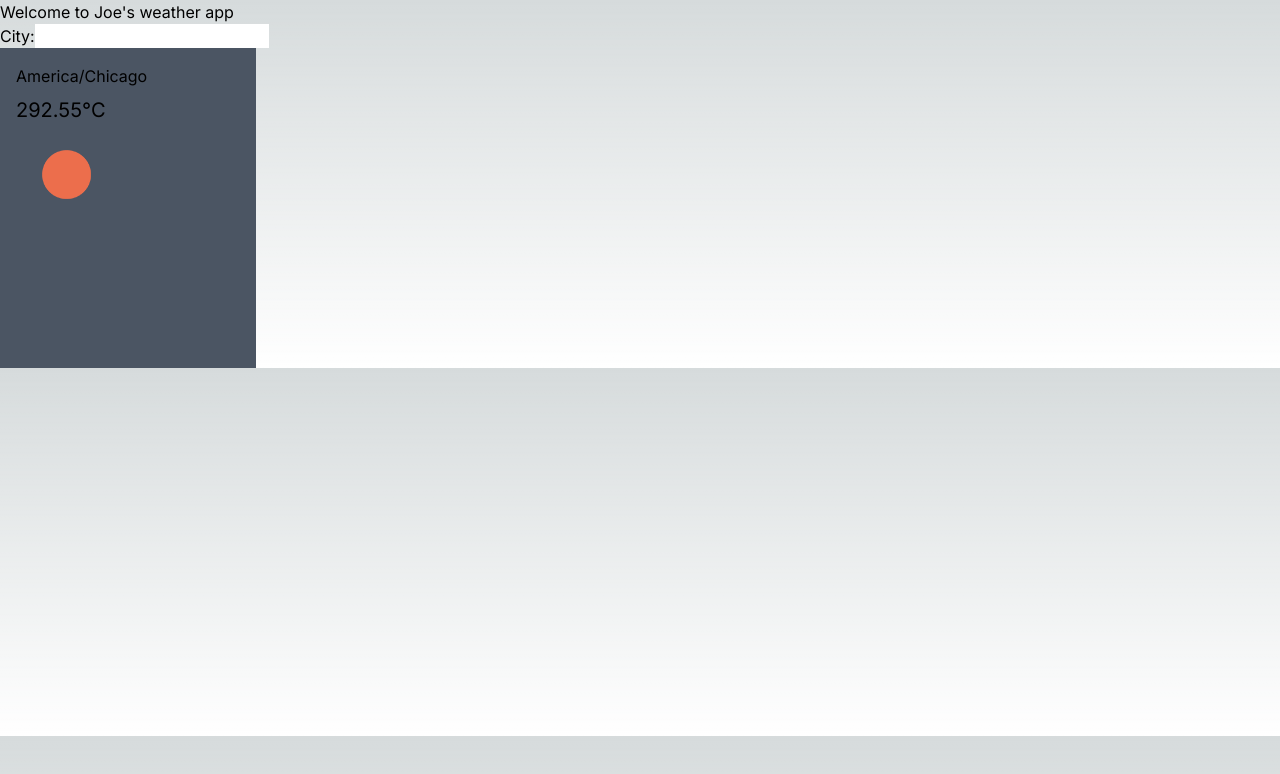
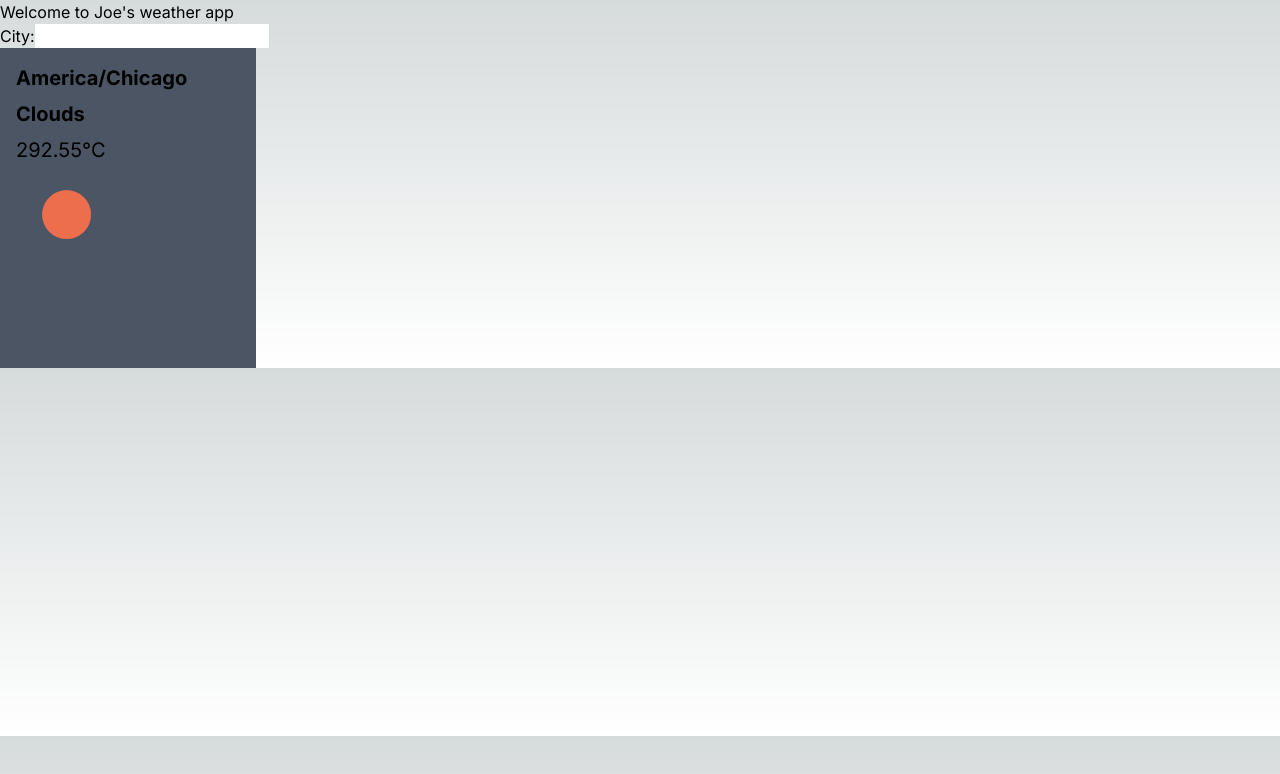
Before and after one commit to Joe-Fuller/weather-app, a Next.js app: page / in a window 1280 px wide. Shown: the top 774 px of the page. Built offline with nearby package versions, Linux system fonts and the light colour scheme.

Commit message:
fix weather type fetching

```diff
--- a/components/weatherCard.js
+++ b/components/weatherCard.js
@@ -3,11 +3,11 @@ import Image from "next/image";
 export default function WeatherCard({ weatherData }) {
   const location = weatherData.timezone;
   const temp = weatherData.current.temp;
-  const type = weatherData.current.weather.main;
+  const type = weatherData.current.weather[0].main;
   return (
     <div className="bg-gray-600 w-64 h-80 p-4">
-      <h2>{location}</h2>
-      <h2 className="text-2xl font-bold mb-2">{type}</h2>
+      <h2 className="text-xl font-bold mb-2">{location}</h2>
+      <h2 className="text-xl font-bold mb-2">{type}</h2>
       <p className="text-xl">{temp}°C</p>
       <Image
         src="/01d.png"
```
